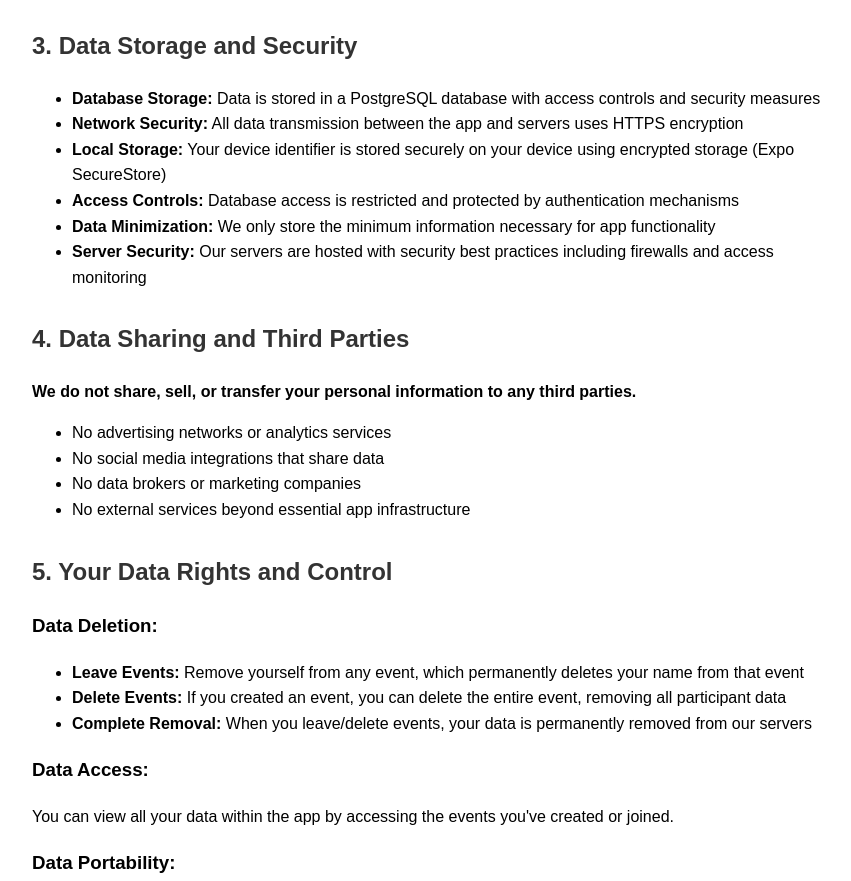
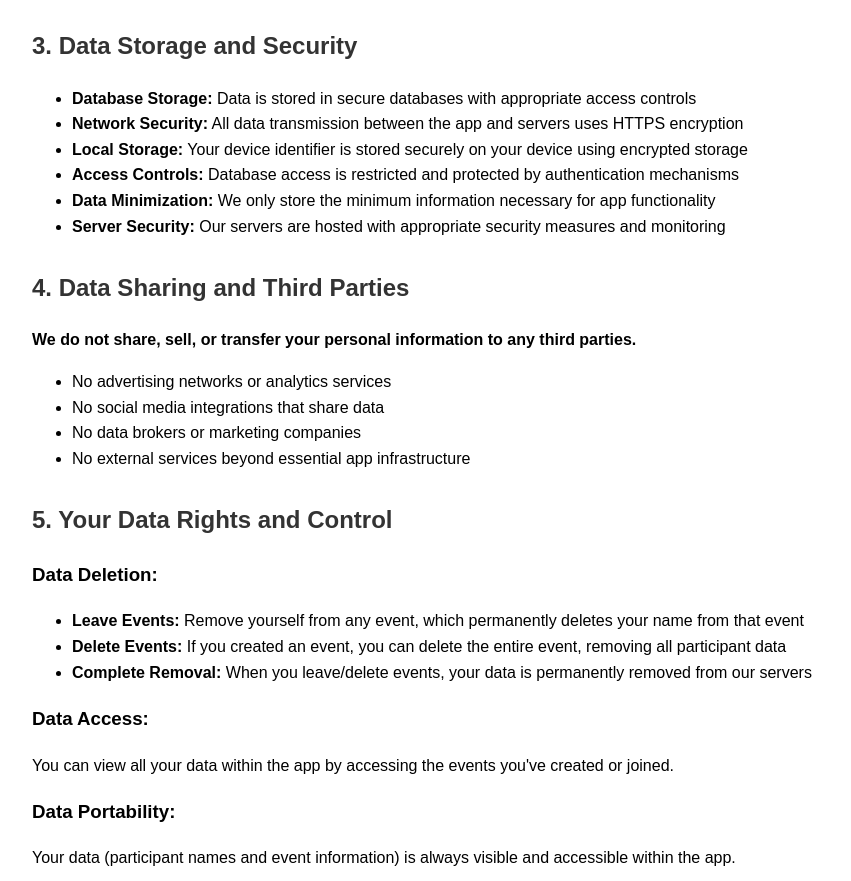
Before and after one commit to rfehr-creator/my-secret-santa-privacy, a plain HTML site: page index.html in a window 1280 px wide. Shown: the part 1126-2007 px from the top of the page, without its empty margins (208-1059 px from the left). Drawn offline with Linux system fonts and the light colour scheme.

Commit message:
Update data storage and security descriptions

```diff
--- a/index.html
+++ b/index.html
@@ -81,12 +81,12 @@
   <div class="section">
     <h2>3. Data Storage and Security</h2>
     <ul>
-      <li><strong>Database Storage:</strong> Data is stored in a PostgreSQL database with access controls and security measures</li>
+      <li><strong>Database Storage:</strong> Data is stored in secure databases with appropriate access controls</li>
       <li><strong>Network Security:</strong> All data transmission between the app and servers uses HTTPS encryption</li>
-      <li><strong>Local Storage:</strong> Your device identifier is stored securely on your device using encrypted storage (Expo SecureStore)</li>
+      <li><strong>Local Storage:</strong> Your device identifier is stored securely on your device using encrypted storage</li>
       <li><strong>Access Controls:</strong> Database access is restricted and protected by authentication mechanisms</li>
       <li><strong>Data Minimization:</strong> We only store the minimum information necessary for app functionality</li>
-      <li><strong>Server Security:</strong> Our servers are hosted with security best practices including firewalls and access monitoring</li>
+      <li><strong>Server Security:</strong> Our servers are hosted with appropriate security measures and monitoring</li>
     </ul>
   </div>
 
@@ -134,7 +134,7 @@
 
   <div class="section">
     <h2>8. International Data Transfers</h2>
-    <p>Your data is stored in PostgreSQL databases hosted in Canada. Data is transmitted securely using HTTPS encryption, though data at rest in the database is not encrypted. We ensure appropriate technical and organizational safeguards are in place for international data transfers in compliance with applicable privacy laws.</p>
+    <p>Your data may be stored and processed on servers located in the United States. Data is transmitted securely using HTTPS encryption. We ensure appropriate technical and organizational safeguards are in place for international data transfers in compliance with applicable privacy laws.</p>
   </div>
 
   <div class="section">
```
